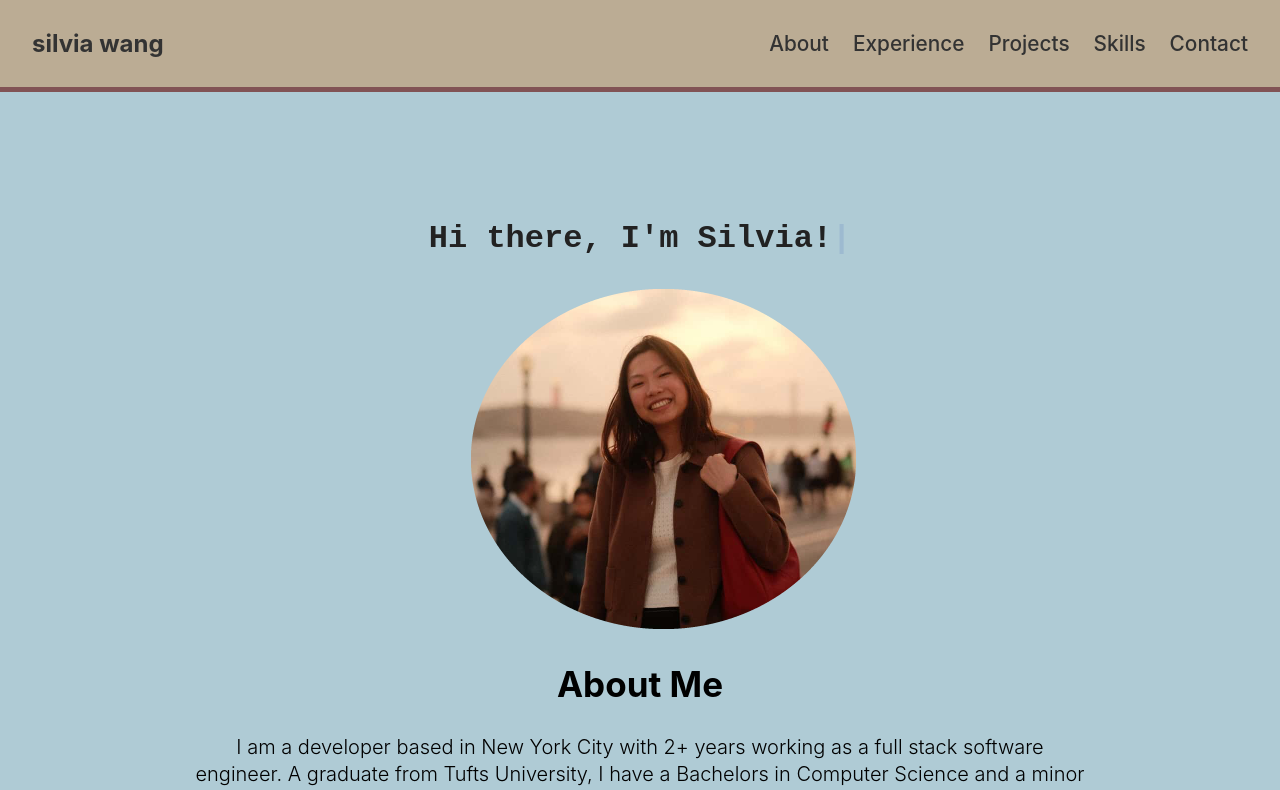
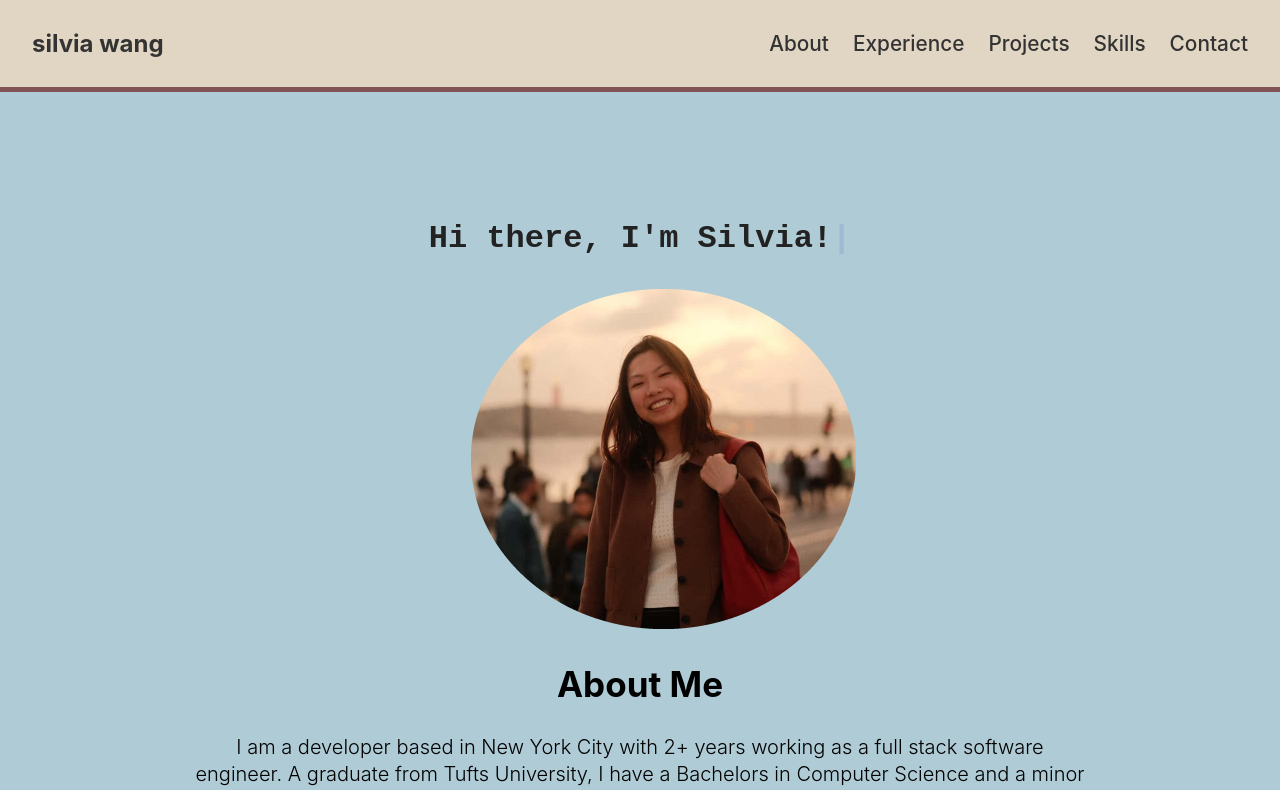
Before and after one commit to silvia9543/personal-website, a React (Create React App) app: page / in a window 1280 px wide. Shown: the top 790 px of the page. Built offline with nearby package versions, Linux system fonts and the light colour scheme.

Commit message:
color change

```diff
--- a/src/styles/HeaderNav.css
+++ b/src/styles/HeaderNav.css
@@ -3,7 +3,7 @@
   justify-content: space-between;
   align-items: center;
   padding: 1.8rem 2rem;
-  background-color: #bbac94;
+  background-color: #e1d6c4;
   border-bottom: 5px solid #815355;
   position: sticky;
   top: 0;
```
